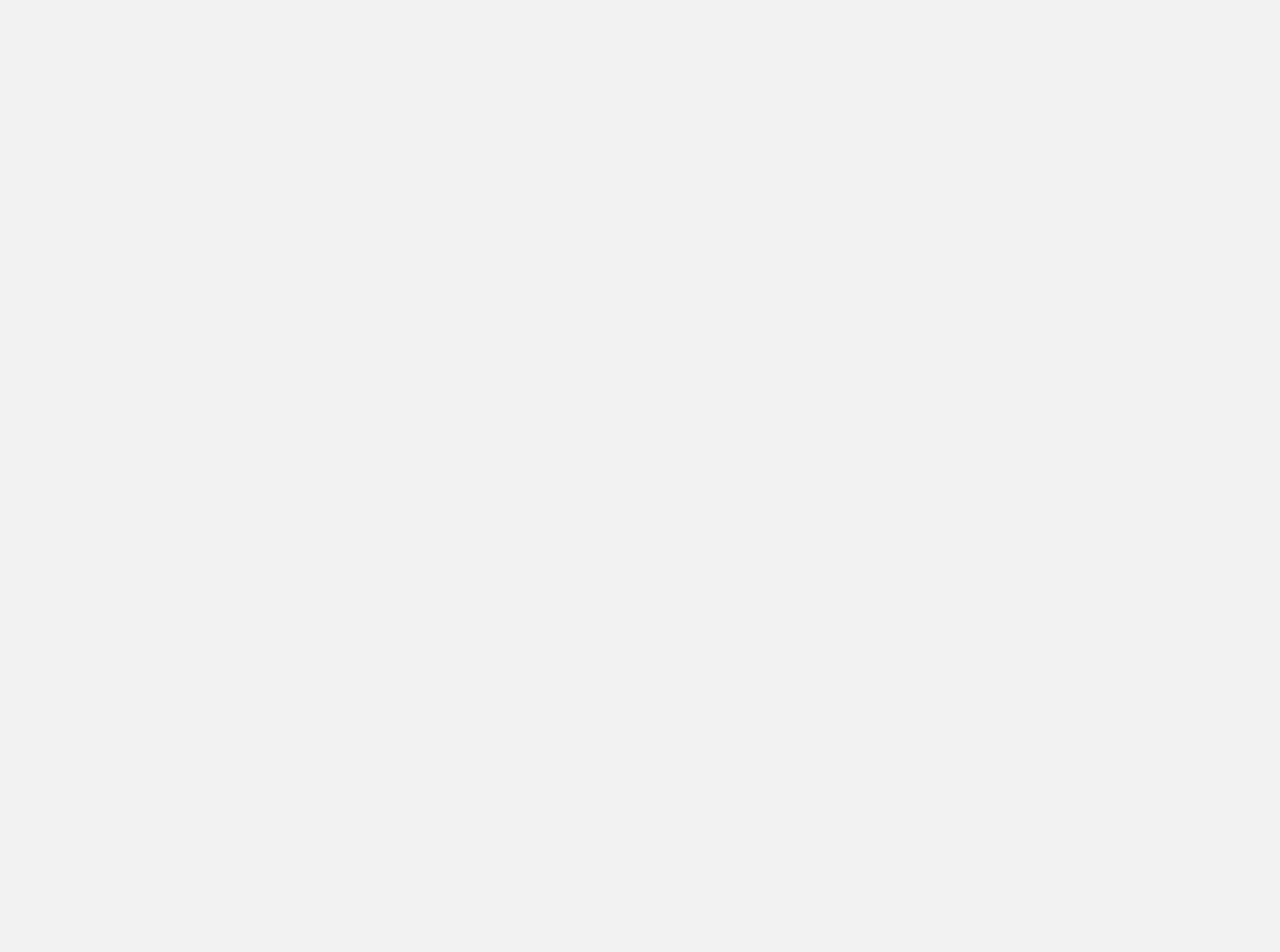
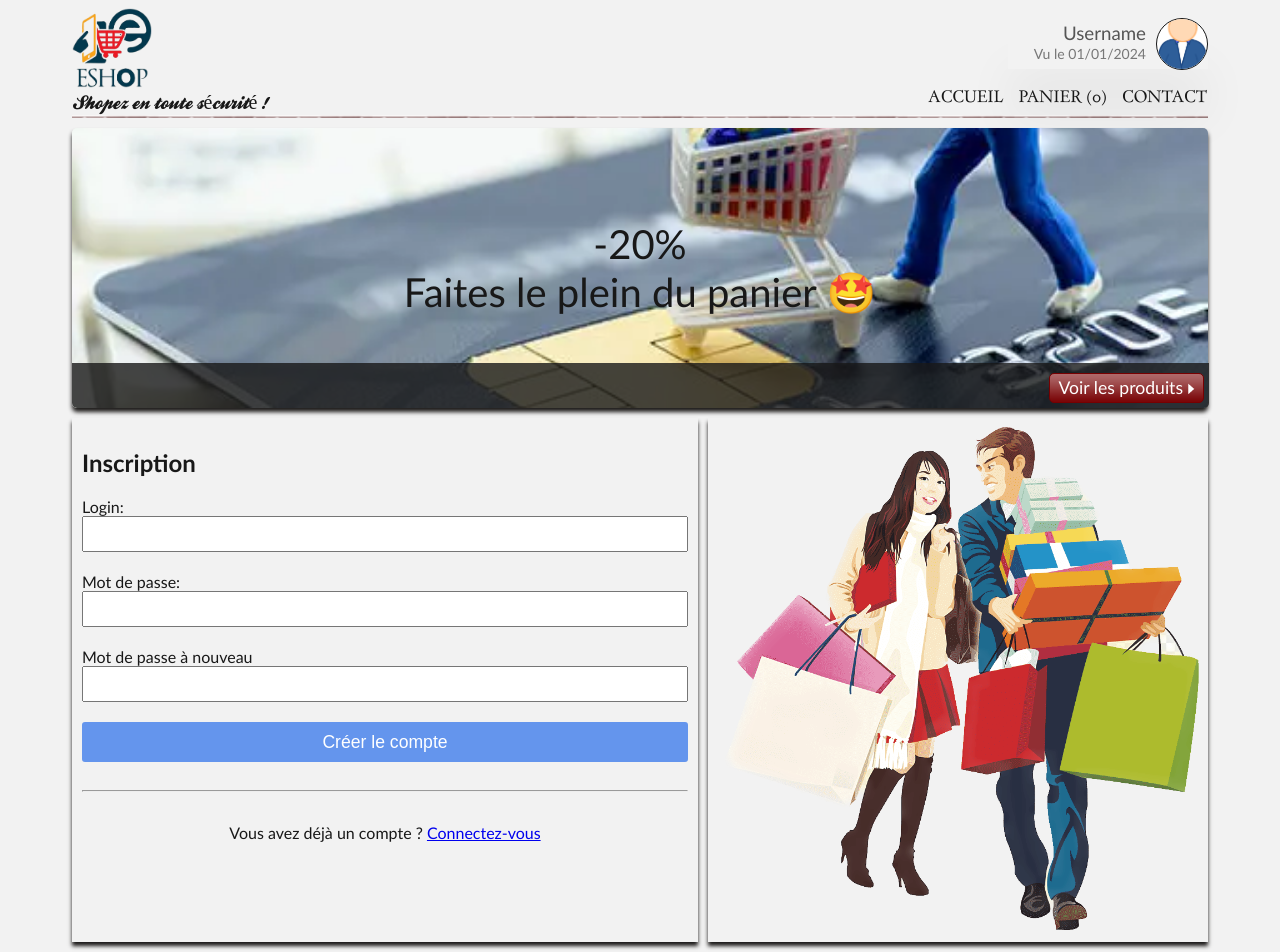
Before and after one commit to HKassogue/simple-react-eshop-frontend, a React (Create React App) app: page /inscription in a window 1280 px wide. Before the commit this address had no page. Shown: the top 952 px of the page. Before the commit the page ends 800 px from the top, so only its background shows below. Built offline with nearby package versions, Linux system fonts and the light colour scheme.

Commit message:
Make of signin and signup pages without backend integration

```diff
--- a/src/components/App.js
+++ b/src/components/App.js
@@ -3,6 +3,8 @@ import { useState } from 'react';
 import { Route, Routes, BrowserRouter as Router } from 'react-router-dom';
 import Accueil from './Accueil';
 import Panier from './Panier';
+import Connexion from './Connexion';
+import Inscription from './Inscription';
 
 
 function App() {
@@ -13,6 +15,8 @@ function App() {
       <Routes>
         <Route path='/' element={<Accueil panier={panier} updatePanier={updatePanier}/>}></Route>
         <Route path='/panier' element={<Panier panier={panier} updatePanier={updatePanier}/>}></Route>
+        <Route path='/inscription' element={<Inscription panier={panier} updatePanier={updatePanier}/>}></Route>
+        <Route path='/connexion' element={<Connexion panier={panier} updatePanier={updatePanier}/>}></Route>
       </Routes>
     </Router>
   );
--- /dev/null
+++ b/src/components/Connexion.js
@@ -0,0 +1,40 @@
+import React from 'react';
+import Footer from './Footer';
+import auth_img from "../img/auth_img.png";
+import Header from './Header';
+
+const Connexion = ({panier, updatePanier}) => {
+  return (
+    <>
+      <Header panier={panier} updatePanier={updatePanier} />
+      <main>
+        <div id="auth-form">
+          <h2>Connexion</h2>
+          <form method="post" action="">
+            <div>
+              <label htmlFor="lo">Login:</label>
+              <input type="text" name="lo" id="lo"/>
+            </div>
+            <div>
+              <label htmlFor="mp">Mot de passe:</label>
+              <input type="password" name="mp" id="mp"/>
+            </div>
+            <div>
+              <input type="submit" value="Se connecter" className="submit-btn"/>
+            </div>
+            <hr/>
+            <p>
+              Vous n'avez pas de compte ? <a href="/inscription">Créez votre compte</a>
+            </p>
+          </form>
+        </div>
+        <div id="auth-img">
+          <img src={auth_img} alt="Auth"/>
+        </div>
+      </main>
+      <Footer/>
+    </>
+  );
+}
+
+export default Connexion;
--- /dev/null
+++ b/src/components/Inscription.js
@@ -0,0 +1,44 @@
+import React from 'react';
+import Footer from './Footer';
+import auth_img from "../img/auth_img.png";
+import Header from './Header';
+
+const Inscription = ({panier, updatePanier}) => {
+  return (
+    <>
+      <Header panier={panier} updatePanier={updatePanier} />
+      <main>
+        <div id="auth-form">
+          <h2>Inscription</h2>
+          <form method="post" action="">
+            <div>
+              <label htmlFor="lo">Login:</label>
+              <input type="text" name="lo" id="lo"/>
+            </div>
+            <div>
+              <label htmlFor="mp">Mot de passe:</label>
+              <input type="password" name="mp" id="mp"/>
+            </div>
+            <div>
+              <label htmlFor="mp2">Mot de passe à nouveau</label>
+              <input type="password" name="mp2" id="mp2"/>
+            </div>
+            <div>
+              <input type="submit" value="Créer le compte" className="submit-btn"/>
+            </div>
+            <hr/>
+            <p>
+              Vous avez déjà un compte ? <a href="/connexion">Connectez-vous</a>
+            </p>
+          </form>
+        </div>
+        <div id="auth-img">
+          <img src={auth_img} alt="Auth"/>
+        </div>
+      </main>
+      <Footer/>
+    </>
+  );
+}
+
+export default Inscription;
--- a/src/components/User.js
+++ b/src/components/User.js
@@ -1,3 +1,7 @@
+import React from 'react';
+import { Link } from 'react-router-dom';
+
+
 function User({user_avatar}) {
     return (
         <div id="user">
@@ -9,8 +13,8 @@ function User({user_avatar}) {
             </div>
             <div className="menu">
                 <ul>
-                    <li><a href="connexion.html"><ion-icon name="log-in-outline"></ion-icon>Connexion</a></li>
-                    <li><a href="inscription.html"><ion-icon name="person-add-outline"></ion-icon>Inscription</a></li>
+                    <li><Link to="/connexion"><ion-icon name="log-in-outline"></ion-icon>Connexion</Link></li>
+                    <li><Link to="/inscription"><ion-icon name="person-add-outline"></ion-icon>Inscription</Link></li>
                     <li><a href="#"><ion-icon name="person-outline"></ion-icon>Profile</a></li>
                     <li><a href="#"><ion-icon name="cart-outline"></ion-icon>Mes commandes</a></li>
                     <li><a href="deconnexion.html"><ion-icon name="log-out-outline"></ion-icon>Déconnexion</a></li>
```
